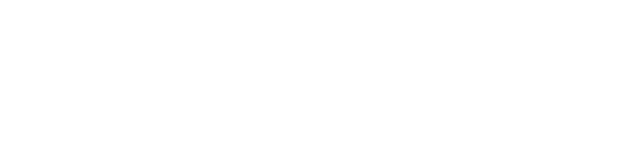
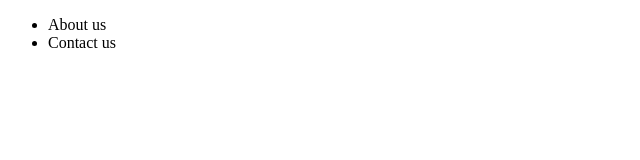
Before and after one commit to 30ortiz/curso-frontend, a plain HTML site: page practicas/semantic.html in a window 1280 px wide. Shown: the whole page, without its empty margins (0-640 px from the left). Drawn offline with Linux system fonts and the light colour scheme.

Commit message:
Add: semantic.html

```diff
--- a/practicas/semantic.html
+++ b/practicas/semantic.html
@@ -7,6 +7,14 @@
     <title>Document</title>
 </head>
 <body>
+    <nav>
+        <ul>
+            <li>About us</li>
+            <li>Contact us</li>
+        </ul>
+    </nav>
+
+
 
 </body>
 </html>
```
Also changed, not shown: 1 other file.
